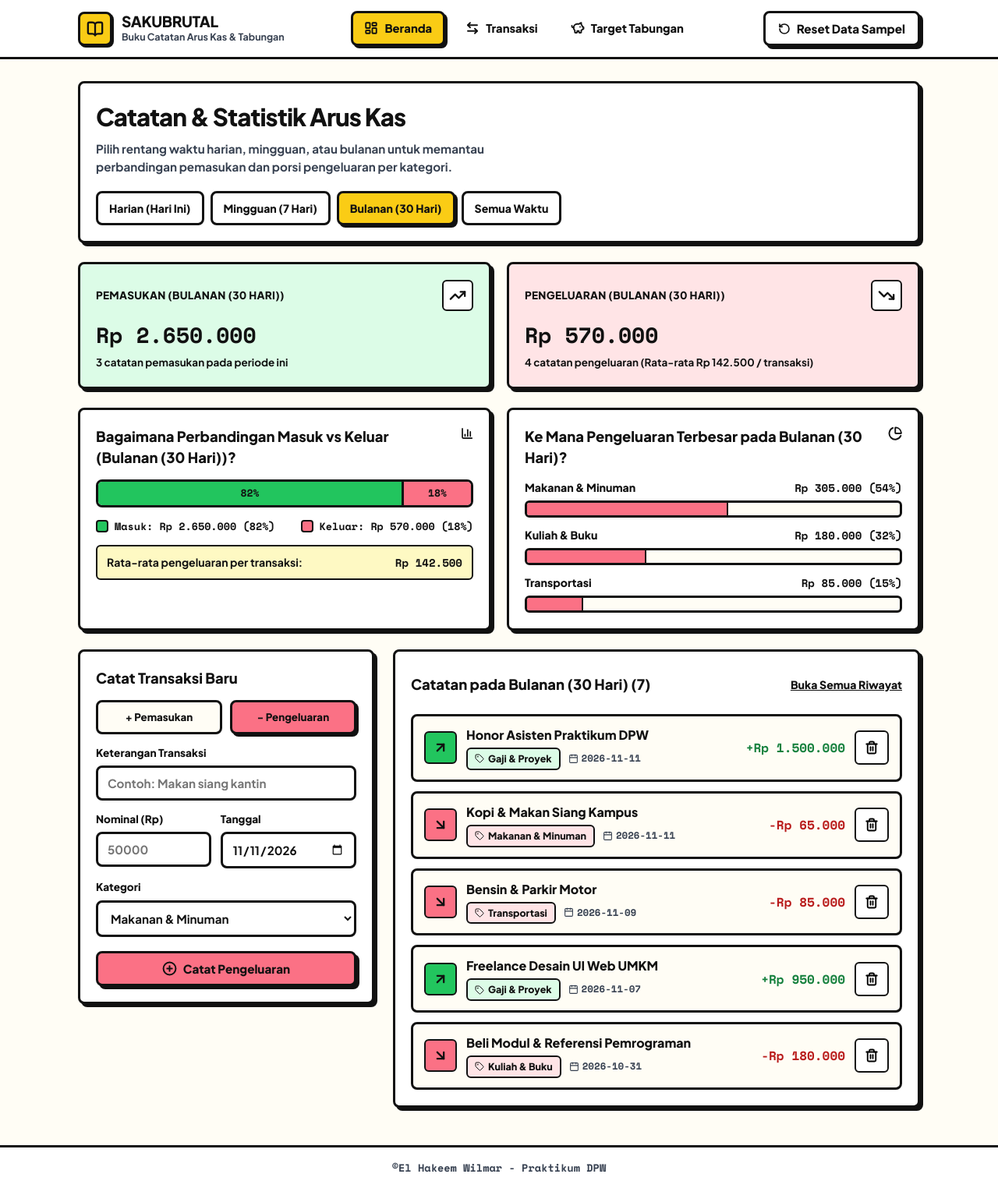
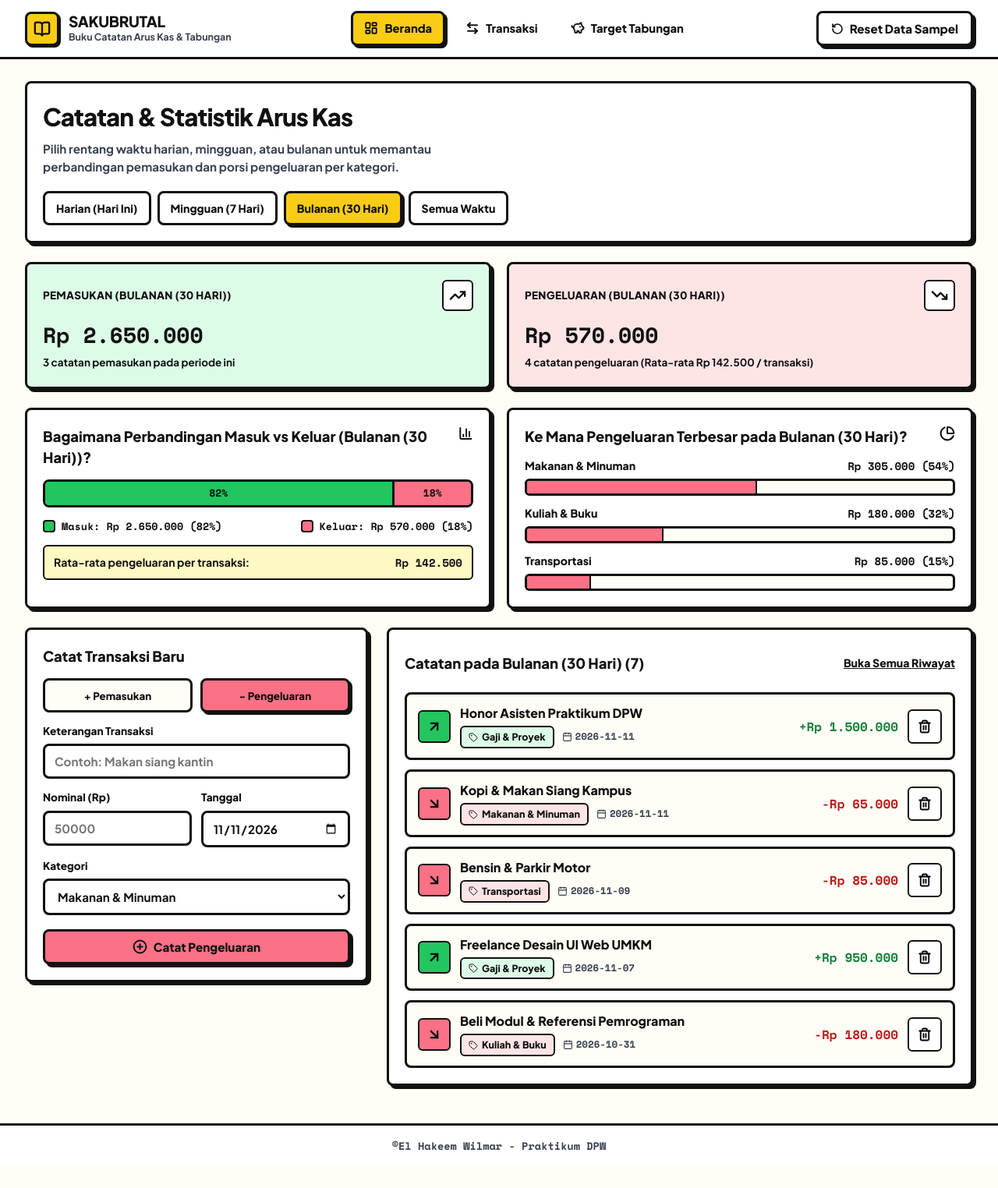
Before and after one commit to elhakeem-wilmar/SakuBrutal, a React (Vite) app: page / in a window 1280 px wide. Shown: the whole page at 78% size. After the commit the page ends 1496 px from the top, so only its background shows below. Built offline with nearby package versions, Linux system fonts and the light colour scheme.

Commit message:
update tampilan

```diff
--- a/src/components/Navbar.css
+++ b/src/components/Navbar.css
@@ -5,9 +5,8 @@
 }
 
 .navbar-inner {
-  max-width: 1120px;
-  margin: 0 auto;
-  padding: 14px 20px;
+  width: 100%;
+  padding: 14px 32px;
   display: flex;
   flex-wrap: wrap;
   align-items: center;
--- a/src/index.css
+++ b/src/index.css
@@ -62,9 +62,7 @@ select:disabled {
 .app-shell {
   flex: 1;
   width: 100%;
-  max-width: 1120px;
-  margin: 0 auto;
-  padding: 28px 20px 48px;
+  padding: 28px 32px 48px;
 }
 
 .brutal-card {
@@ -170,9 +168,8 @@ select:disabled {
 }
 
 .footer-inner {
-  max-width: 1120px;
-  margin: 0 auto;
-  padding: 16px 20px;
+  width: 100%;
+  padding: 16px 32px;
   display: flex;
   flex-wrap: wrap;
   align-items: center;
--- a/src/pages/Pages.css
+++ b/src/pages/Pages.css
@@ -232,9 +232,14 @@
 
 .dashboard-split {
   display: grid;
-  grid-template-columns: 380px 1fr;
+  grid-template-columns: minmax(380px, 440px) 1fr;
   gap: 24px;
   align-items: start;
+}
+
+.dashboard-split > .trx-form {
+  position: sticky;
+  top: 24px;
 }
 
 .section-title {
@@ -527,8 +532,8 @@
 }
 
 .target-cards-stack {
-  display: flex;
-  flex-direction: column;
+  display: grid;
+  grid-template-columns: repeat(auto-fill, minmax(380px, 1fr));
   gap: 18px;
 }
 
@@ -687,6 +692,10 @@
     grid-template-columns: 1fr;
   }
 
+  .dashboard-split > .trx-form {
+    position: static;
+  }
+
   .filter-controls {
     grid-template-columns: 1fr;
   }
@@ -694,7 +703,8 @@
 
 @media (max-width: 768px) {
   .summary-grid-two,
-  .stats-grid {
+  .stats-grid,
+  .target-cards-stack {
     grid-template-columns: 1fr;
   }
 }
```
